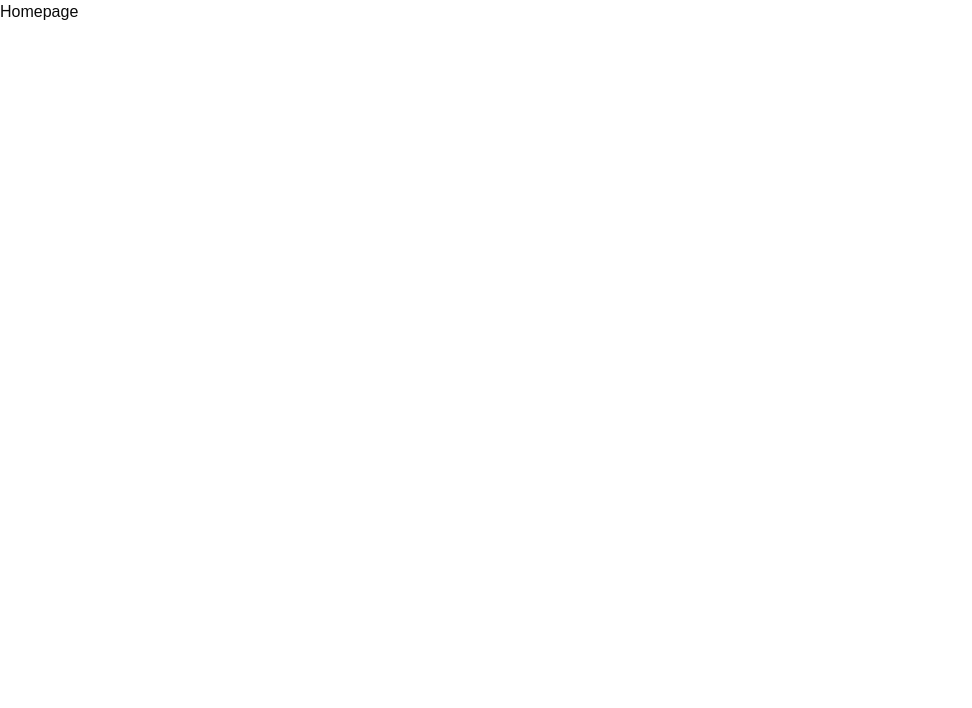
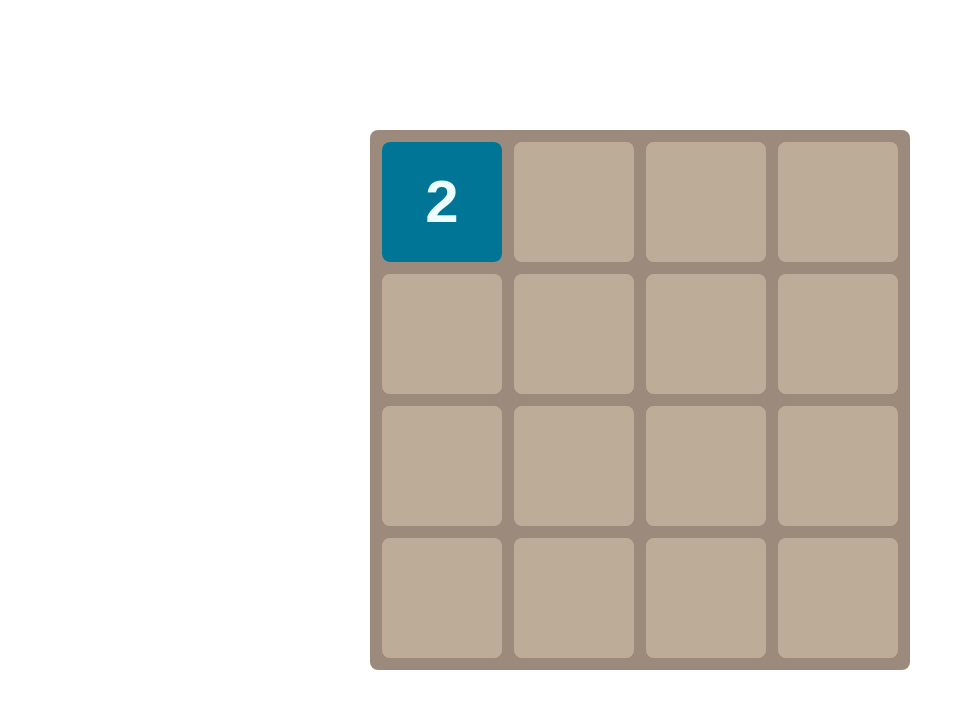
Before and after one commit to Wawads1005/2048, a React (Vite) app: page / in a window 1280 px wide. Shown: the top 708 px of the page, without its empty margins (0-972 px from the left). Built offline with nearby package versions, Linux system fonts and the light colour scheme.

Commit message:
feat: Created gameboard, gameboardcell, gameboardtile components.

```diff
--- a/app/page.tsx
+++ b/app/page.tsx
@@ -1,5 +1,27 @@
+import * as React from "react";
+import {
+  GameBoard,
+  GameBoardCell,
+  GameBoardTile,
+} from "@/components/game/game-board";
+
 function Homepage() {
-  return <div>Homepage</div>;
+  const [columns] = React.useState(4);
+  const [rows] = React.useState(4);
+
+  return (
+    <div className="min-h-screen grid place-items-center">
+      <GameBoard>
+        {Array.from({ length: rows * columns }, (_, i) => {
+          const column = Math.floor(i / columns) + 1;
+          const row = (i % rows) + 1;
+
+          return <GameBoardCell row={row} column={column} />;
+        })}
+        <GameBoardTile value={2} row={1} column={1} />
+      </GameBoard>
+    </div>
+  );
 }
 
 export default Homepage;
--- a/components/game/game-board.tsx
+++ b/components/game/game-board.tsx
@@ -1,9 +1,130 @@
+import { cn } from "@/lib/utils";
 import * as React from "react";
 
-interface GameBoardProps extends React.ComponentProps<"div"> {}
+const GAME_BOARD_ROWS = 4;
+const GAME_BOARD_COLUMNS = 4;
 
-function GameBoard({ className, children, ...props }: GameBoardProps) {
-  return <div>GameBoard</div>;
+const GAME_BOARD_CELL_DIMENSION_WIDTH = 120;
+const GAME_BOARD_CELL_DIMENSION_HEIGHT = 120;
+
+const GAME_BOARD_DIMENSION_OFFSET = 12;
+const GAME_BOARD_DIMENSION_WIDTH =
+  (GAME_BOARD_CELL_DIMENSION_WIDTH + GAME_BOARD_DIMENSION_OFFSET) *
+    GAME_BOARD_COLUMNS +
+  GAME_BOARD_DIMENSION_OFFSET;
+
+const GAME_BOARD_DIMENSION_HEIGHT =
+  (GAME_BOARD_CELL_DIMENSION_HEIGHT + GAME_BOARD_DIMENSION_OFFSET) *
+    GAME_BOARD_ROWS +
+  GAME_BOARD_DIMENSION_OFFSET;
+
+interface GameBoardDimension {
+  height: number;
+  width: number;
+  offset: number;
 }
 
-export { GameBoard };
+interface GameBoardProps extends React.ComponentProps<"div"> {
+  dimension?: GameBoardDimension;
+}
+
+function GameBoard({
+  dimension = {
+    height: GAME_BOARD_DIMENSION_HEIGHT,
+    width: GAME_BOARD_DIMENSION_WIDTH,
+    offset: GAME_BOARD_DIMENSION_OFFSET,
+  },
+  className,
+  ...props
+}: GameBoardProps) {
+  return (
+    <div
+      className="inline-flex"
+      style={
+        {
+          "--game-board-dimension-width": `${dimension.width}px`,
+          "--game-board-dimension-height": `${dimension.height}px`,
+          "--game-board-dimension-offset": `${dimension.offset}px`,
+        } as React.CSSProperties
+      }
+    >
+      <div
+        className={cn(
+          "relative bg-game-board h-(--game-board-dimension-height) w-(--game-board-dimension-width) rounded-[calc(var(--game-board-dimension-offset)-var(--spacing))]",
+          className,
+        )}
+        {...props}
+      />
+    </div>
+  );
+}
+
+interface GameBoardCellDimension {
+  width: number;
+  height: number;
+}
+
+interface GameBoardCellProps extends React.ComponentProps<"div"> {
+  row: number;
+  column: number;
+  dimension?: GameBoardCellDimension;
+}
+
+function GameBoardCell({
+  row,
+  column,
+  dimension = {
+    height: GAME_BOARD_CELL_DIMENSION_HEIGHT,
+    width: GAME_BOARD_CELL_DIMENSION_WIDTH,
+  },
+  className,
+  ...props
+}: GameBoardCellProps) {
+  return (
+    <div
+      style={
+        {
+          "--game-board-cell-dimension-width": `${dimension.width}px`,
+          "--game-board-cell-dimension-height": `${dimension.height}px`,
+          "--game-board-cell-position-x": `calc((var(--game-board-cell-dimension-width) + var(--game-board-dimension-offset)) * ${column - 1} + var(--game-board-dimension-offset))`,
+          "--game-board-cell-position-y": `calc((var(--game-board-cell-dimension-height) + var(--game-board-dimension-offset)) * ${row - 1} + var(--game-board-dimension-offset))`,
+        } as React.CSSProperties
+      }
+    >
+      <div
+        className={cn(
+          "bg-game-board-cell h-(--game-board-cell-dimension-height) w-(--game-board-cell-dimension-width) absolute rounded-[calc(var(--game-board-dimension-offset)-var(--spacing))] translate-x-(--game-board-cell-position-x) translate-y-(--game-board-cell-position-y) z-0",
+          className,
+        )}
+        {...props}
+      />
+    </div>
+  );
+}
+
+interface GameBoardTileProps extends GameBoardCellProps {
+  value: number;
+}
+
+function GameBoardTile({
+  value,
+  className,
+  children,
+  ...props
+}: GameBoardTileProps) {
+  return (
+    <GameBoardCell
+      className={cn(
+        "z-10 bg-primary text-primary-foreground flex justify-center items-center",
+        className,
+      )}
+      {...props}
+    >
+      <span className="font-semibold leading-[calc(var(--game-board-cell-dimension-height)/2)] text-[calc(var(--game-board-cell-dimension-width)/2)]">
+        {value}
+      </span>
+    </GameBoardCell>
+  );
+}
+
+export { GameBoard, GameBoardCell, GameBoardTile };
--- a/index.html
+++ b/index.html
@@ -6,7 +6,7 @@
     <meta name="viewport" content="width=device-width, initial-scale=1.0" />
     <title>2048</title>
   </head>
-  <body>
+  <body class="min-h-screen antialiased">
     <div id="root"></div>
     <script type="module" src="/index.ts"></script>
   </body>
--- a/styles/globals.css
+++ b/styles/globals.css
@@ -7,7 +7,7 @@
 
 @theme inline {
   --font-heading: var(--font-sans);
-    --font-sans: 'Geist Variable', sans-serif;
+  --font-sans: "Geist Variable", sans-serif;
   --color-sidebar-ring: var(--sidebar-ring);
   --color-sidebar-border: var(--sidebar-border);
   --color-sidebar-accent-foreground: var(--sidebar-accent-foreground);
@@ -46,6 +46,8 @@
   --radius-2xl: calc(var(--radius) * 1.8);
   --radius-3xl: calc(var(--radius) * 2.2);
   --radius-4xl: calc(var(--radius) * 2.6);
+  --color-game-board: var(--game-board);
+  --color-game-board-cell: var(--game-board-cell);
 }
 
 :root {
@@ -81,6 +83,8 @@
   --sidebar-accent-foreground: oklch(0.205 0 0);
   --sidebar-border: oklch(0.922 0 0);
   --sidebar-ring: oklch(0.708 0 0);
+  --game-board: oklch(0.6477 0.0299 63.7);
+  --game-board-cell: oklch(0.7532 0.0352 73.07);
 }
 
 .dark {
@@ -127,4 +131,8 @@
   html {
     @apply font-sans;
   }
+
+  .cell {
+    width: calc(var(--game-board-));
   }
+}
--- a/tsconfig.app.json
+++ b/tsconfig.app.json
@@ -1,9 +1,9 @@
 {
   "compilerOptions": {
     "tsBuildInfoFile": "./node_modules/.tmp/tsconfig.app.tsbuildinfo",
-    "target": "ES2023",
+    "target": "esnext",
     "useDefineForClassFields": true,
-    "lib": ["ES2023", "DOM", "DOM.Iterable"],
+    "lib": ["ESNext", "DOM", "DOM.Iterable"],
     "module": "ESNext",
     "types": ["vite/client"],
     "skipLibCheck": true,
--- a/tsconfig.node.json
+++ b/tsconfig.node.json
@@ -1,8 +1,8 @@
 {
   "compilerOptions": {
     "tsBuildInfoFile": "./node_modules/.tmp/tsconfig.node.tsbuildinfo",
-    "target": "ES2023",
-    "lib": ["ES2023"],
+    "target": "esnext",
+    "lib": ["esnext"],
     "module": "ESNext",
     "types": ["node"],
     "skipLibCheck": true,
```
Lines whose indentation alone changed are shown as unchanged.
